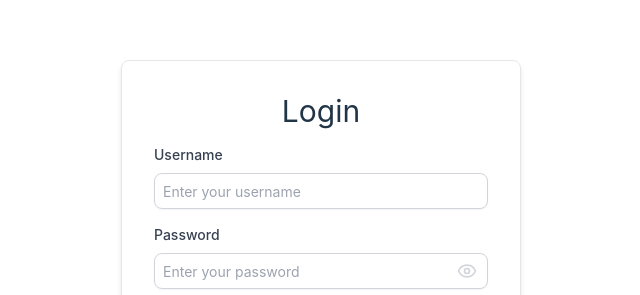
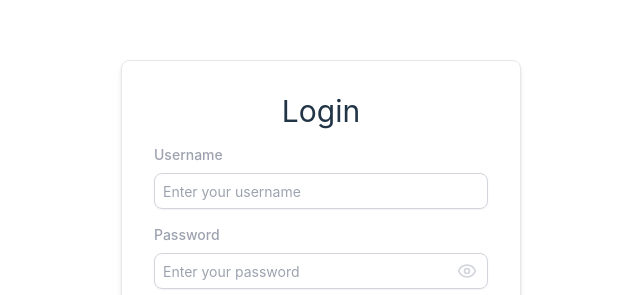
Before and after one commit to Blackxok/task1, a React (Vite) app: page / in a window 1280 px wide. Shown: the part 183-478 px from the top of the page, without its empty margins (319-959 px from the left). Built offline with nearby package versions, Linux system fonts and the light colour scheme.

Commit message:
color  changing

```diff
--- a/src/index.css
+++ b/src/index.css
@@ -9,7 +9,7 @@
 
 	color-scheme: light dark;
 	color: rgba(255, 255, 255, 0.87);
-	background-color: #242424;
+	background-color: #111827;
 
 	font-synthesis: none;
 	text-rendering: optimizeLegibility;
--- a/src/pages/Login.tsx
+++ b/src/pages/Login.tsx
@@ -51,7 +51,7 @@
 
 				<form onSubmit={handleLogin} className='space-y-4'>
 					<div className='mb-4'>
-						<label htmlFor='username' className='block text-sm font-medium text-gray-700 mb-2'>
+						<label htmlFor='username' className='block text-sm font-medium text-gray-400 mb-2'>
 							Username
 						</label>
 						<Input
@@ -66,7 +66,7 @@
 					</div>
 
 					<div className='mb-6 relative'>
-						<label htmlFor='password' className='block text-sm font-medium text-gray-700 mb-2'>
+						<label htmlFor='password' className='block text-sm font-medium text-gray-400 mb-2'>
 							Password
 						</label>
 						<div className='password-input flex items-center justify-center'>
```
